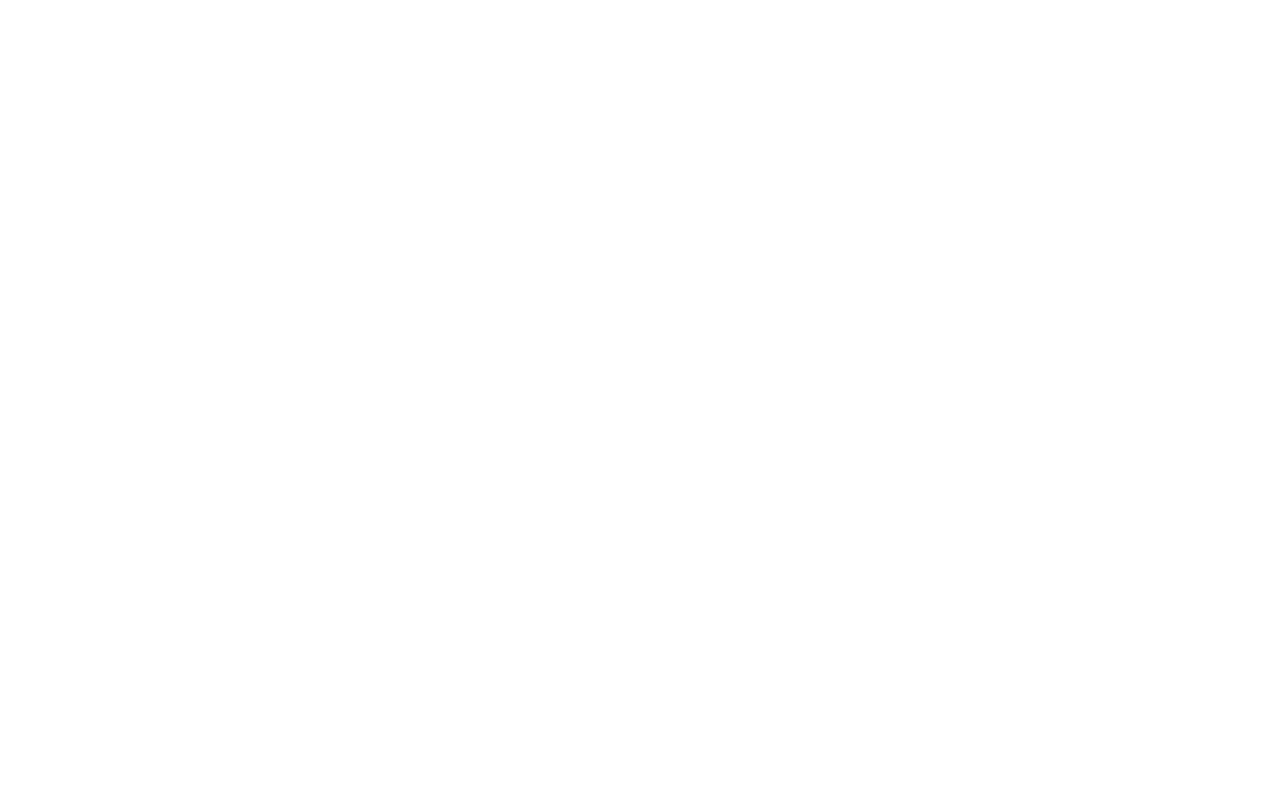
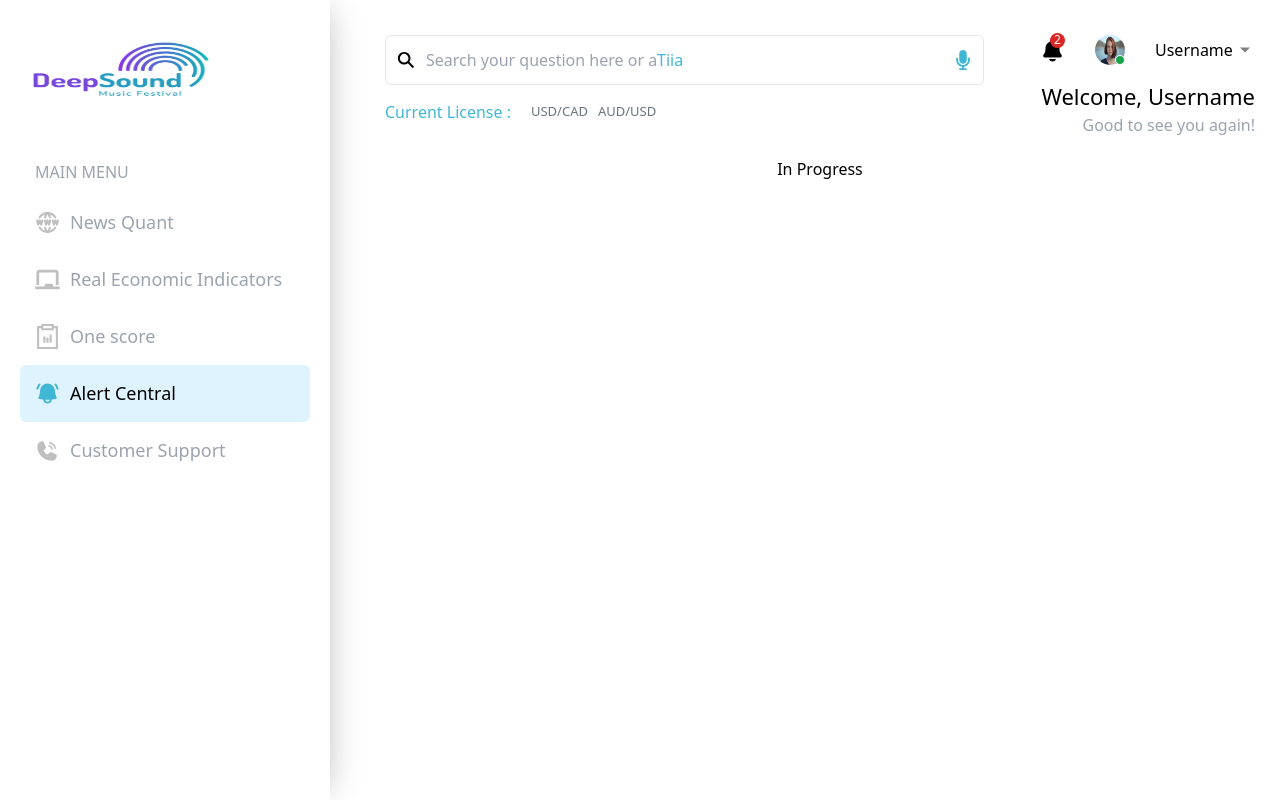
Before and after one commit to innzz/tradeverse-dashboard, a React (Vite) app: page /alert-central in a window 1280 px wide. Before the commit this address had no page. Built offline with nearby package versions, Linux system fonts and the light colour scheme.

Commit message:
fix: Added other pages as in progress

```diff
--- a/src/App.tsx
+++ b/src/App.tsx
@@ -1,7 +1,7 @@
 import { Route, Routes } from "react-router-dom";
 import "./globals.css";
 import RootLayout from "./_root/RootLayout";
-import { Home } from "./_root/pages";
+import { AlertCentral, CustomerSupport, Home, Indicators, OneScore } from "./_root/pages";
 
 function App() {
 
@@ -9,6 +9,10 @@
     <Routes>
       <Route element={<RootLayout />}>
         <Route index element={<Home />} />
+        <Route path={"/indicators"} element={<Indicators />} />
+        <Route path={"/one-score"} element={<OneScore />} />
+        <Route path={"/alert-central"} element={<AlertCentral />} />
+        <Route path={"/customer-support"} element={<CustomerSupport />} />
       </Route>
     </Routes>
   )
--- /dev/null
+++ b/src/_root/pages/AlertCentral.tsx
@@ -0,0 +1,8 @@
+
+const AlertCentral = () => {
+  return (
+    <div><h1 className="text-center">In Progress</h1></div>
+  )
+}
+
+export default AlertCentral
--- /dev/null
+++ b/src/_root/pages/CustomerSupport.tsx
@@ -0,0 +1,8 @@
+
+const CustomerSupport = () => {
+  return (
+    <div><h1 className="text-center">In Progress</h1></div>
+  )
+}
+
+export default CustomerSupport
--- /dev/null
+++ b/src/_root/pages/Indicators.tsx
@@ -0,0 +1,10 @@
+
+const Indicators = () => {
+  return (
+    <div>
+        <h1 className="text-center">In Progress</h1>
+    </div>
+  )
+}
+
+export default Indicators
--- /dev/null
+++ b/src/_root/pages/OneScore.tsx
@@ -0,0 +1,8 @@
+
+const OneScore = () => {
+    return (
+        <div><h1 className="text-center">In Progress</h1></div>
+    )
+}
+
+export default OneScore
--- a/src/_root/pages/index.ts
+++ b/src/_root/pages/index.ts
@@ -1 +1,5 @@
 export {default as Home } from './Home';
+export {default as Indicators } from './Indicators';
+export {default as CustomerSupport } from './CustomerSupport';
+export {default as AlertCentral } from './AlertCentral';
+export {default as OneScore } from './OneScore';
```
